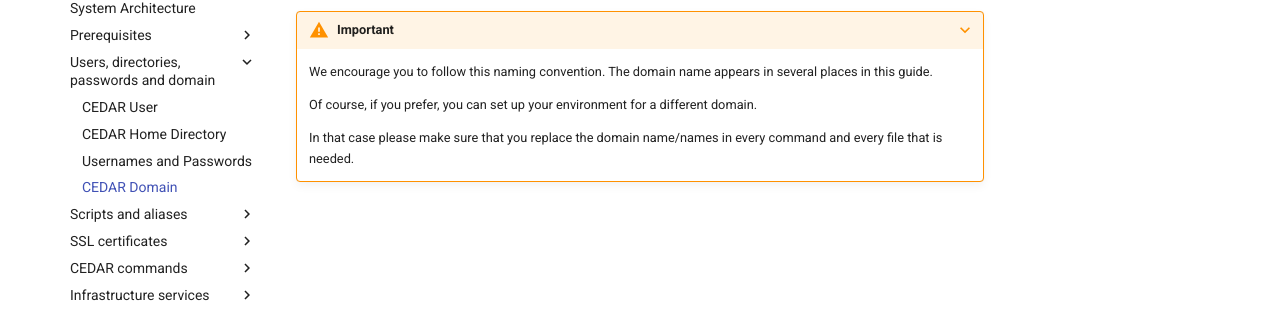
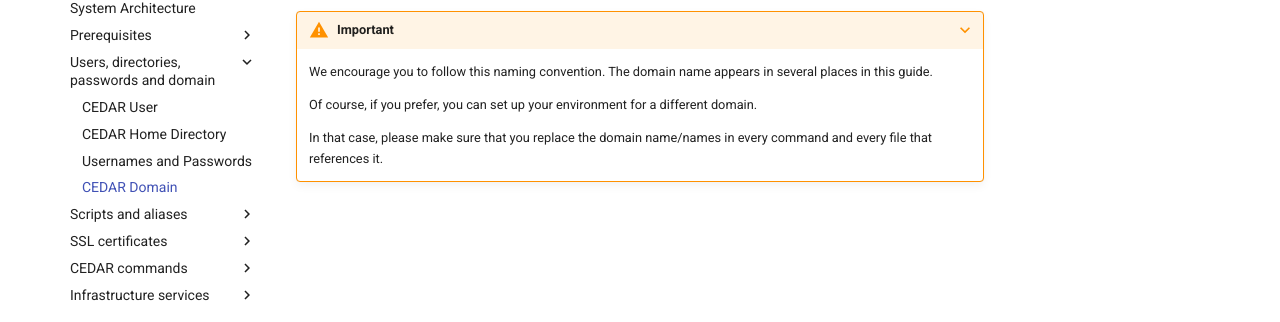
Before and after one commit to metadatacenter/cedar-mkdocs, an MkDocs documentation site: the page built from docs/install-developer/domain.md, in a window 1280 px wide. Shown: the part 265-587 px from the top of the page. Built offline with MkDocs 1.6.1 and Material for MkDocs 9.7.7, drawn with Linux system fonts in a browser that asks for light colours; comment, search, counter and statistics services are not loaded.

Commit message:
Reformulate

```diff
--- a/docs/install-developer/domain.md
+++ b/docs/install-developer/domain.md
@@ -10,4 +10,4 @@ This way the development environment will be close to the final production envir
 
     Of course, if you prefer, you can set up your environment for a different domain.
 
-    In that case please make sure that you replace the domain name/names in every command and every file that is needed.
+    In that case, please make sure that you replace the domain name/names in every command and every file that references it.
```
